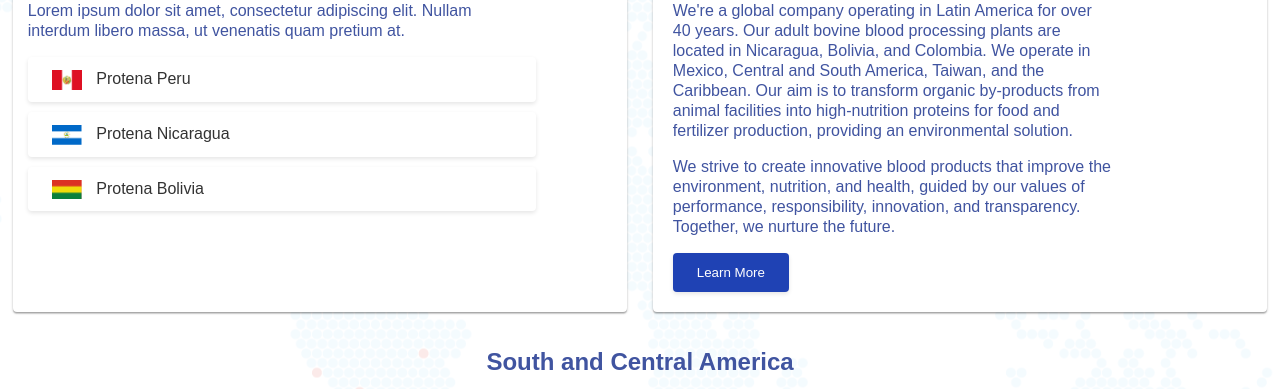
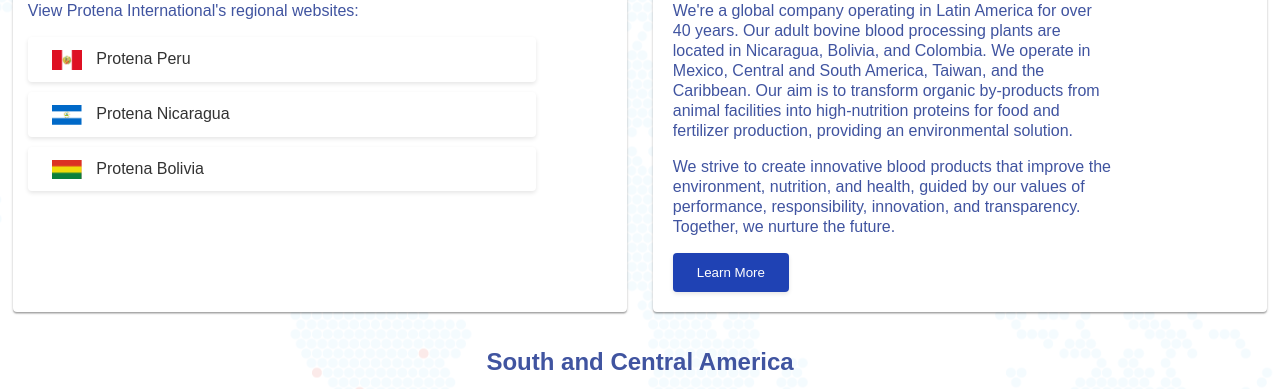
Before and after one commit to andreasnielsenbionordic/protena-international, a plain HTML site: page index.html in a window 1280 px wide. Shown: the part 215-604 px from the top of the page. Drawn offline with Linux system fonts and the light colour scheme; files whose address does not match are found by name.

Commit message:
Updated English and Spanish index pages

```diff
--- a/index.html
+++ b/index.html
@@ -30,7 +30,7 @@
     <div class="left-column column-container">
 		<ul class="list">
 		<h2>Protena International</h2>
-		 <p>Lorem ipsum dolor sit amet, consectetur adipiscing elit. Nullam interdum libero massa, ut venenatis quam pretium at.</p>
+		 <p>View Protena International's regional websites:</p>
    <li><img src="img/peru-flag.png" alt="Peru Flag"> <a href="https://protena.com.pe/">Protena Peru</a></li>
     <li><img src="img/nicaragua-flag.png" alt="Nicaragua Flag"> <a href="https://protena.com.ni">Protena Nicaragua</a></li>
     <li><img src="img/bolivia-flag.png" alt="Bolivia Flag"> <a href="https://scanbiotek.com">Protena Bolivia</a></li>
```
Also changed, not shown: index-es.html (+1 -1 lines).
